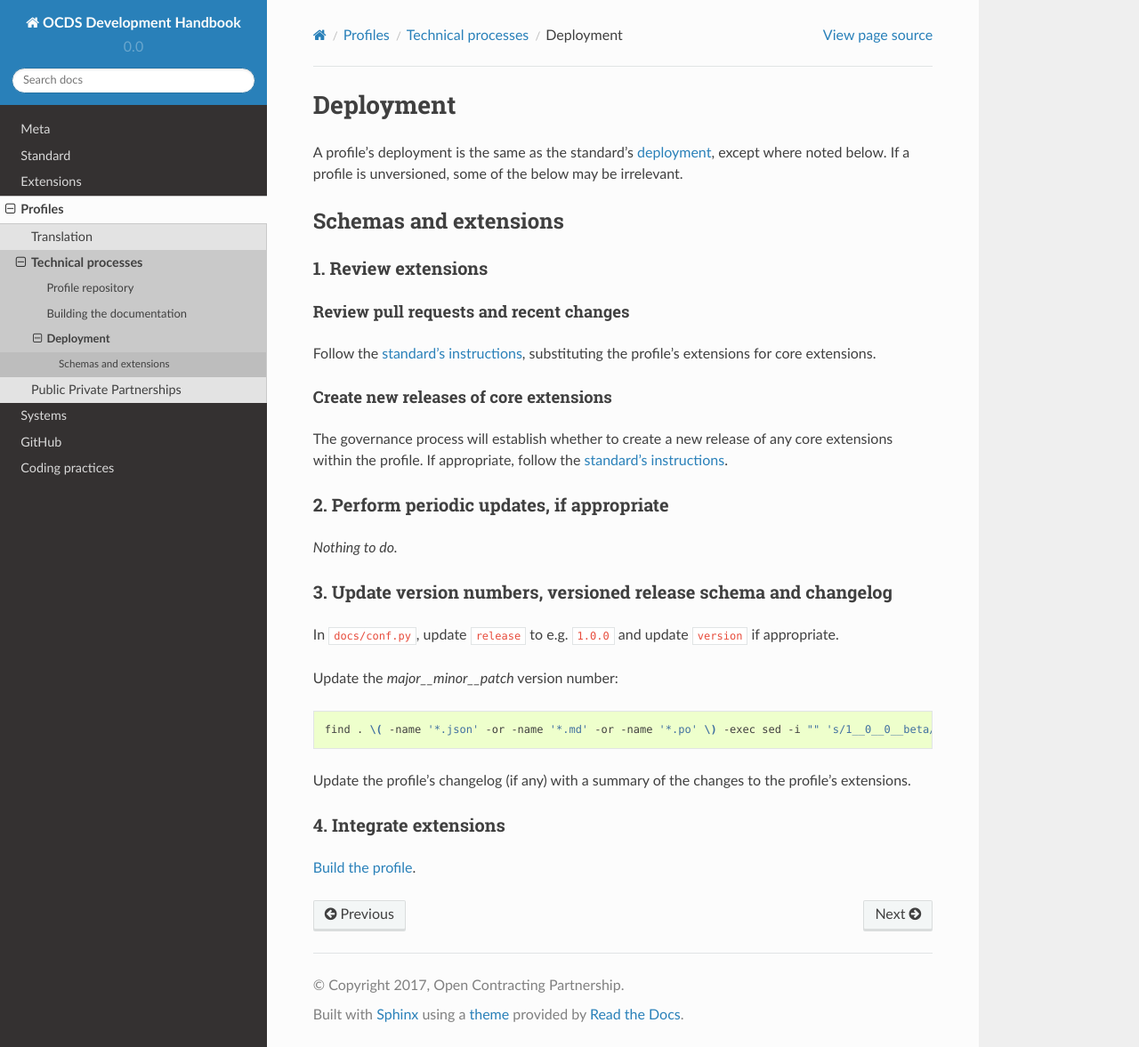
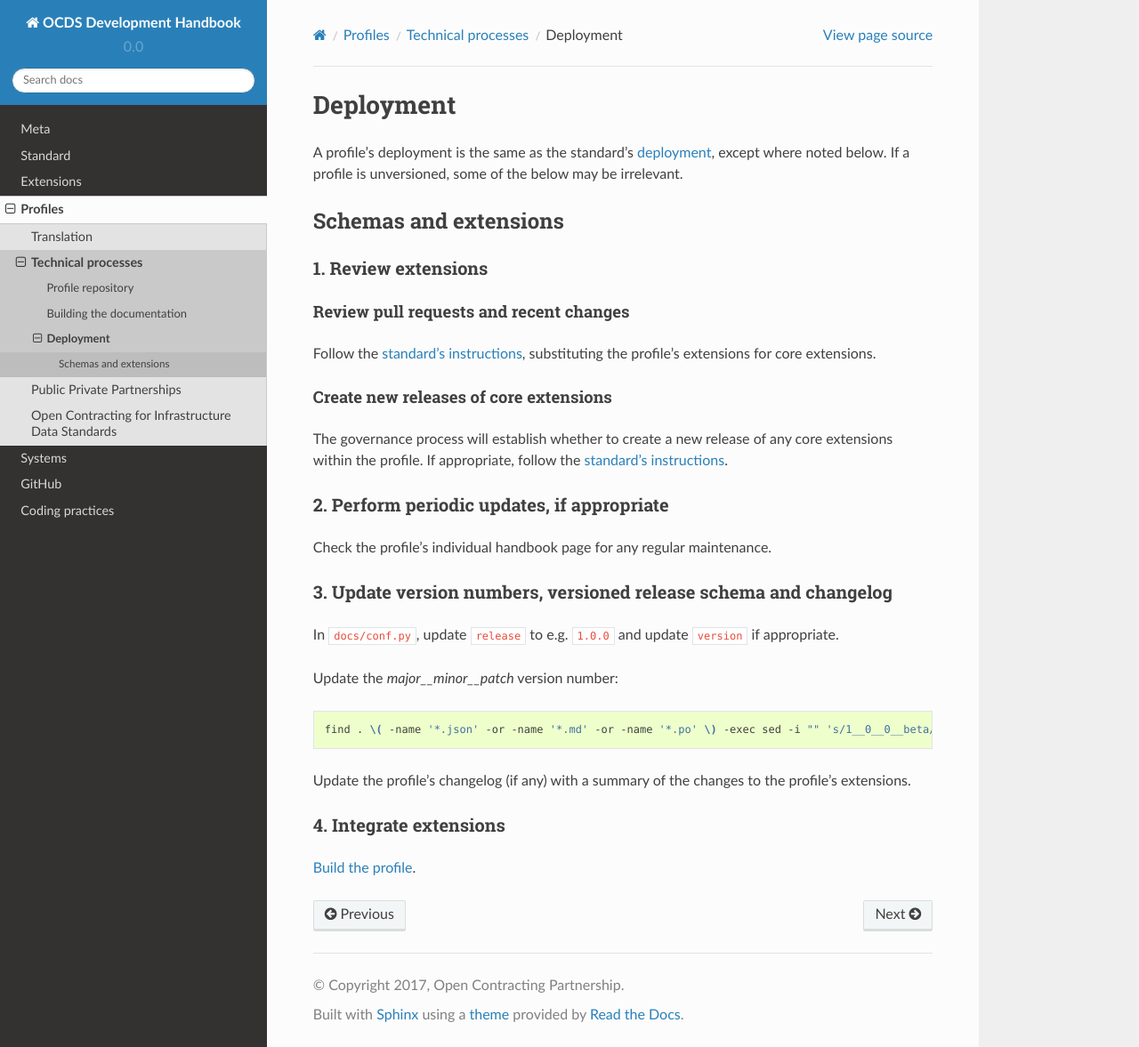
Before and after one commit to open-contracting/standard-development-handbook, a Sphinx documentation site: the page built from docs/profiles/technical/deployment.md, in a window 1280 px wide and 1177 px high. Shown: the whole window at 89% size. Built offline with Sphinx 7.4.7 and the Read the Docs theme 2.0.0, drawn with Linux system fonts in a browser that asks for light colours.

````diff
--- a/docs/profiles/index.md
+++ b/docs/profiles/index.md
@@ -24,4 +24,5 @@
    translation
    technical/index
    ppp
+   infrastructure
 ```
--- a/docs/profiles/technical/deployment.md
+++ b/docs/profiles/technical/deployment.md
@@ -16,7 +16,7 @@
 
 ### 2. Perform periodic updates, if appropriate
 
-*Nothing to do.*
+Check the profile's individual handbook page for any regular maintenance.
 
 ### 3. Update version numbers, versioned release schema and changelog
 
````
Also changed, not shown: docs/profiles/infrastructure.md (added, +19 -0 lines).
